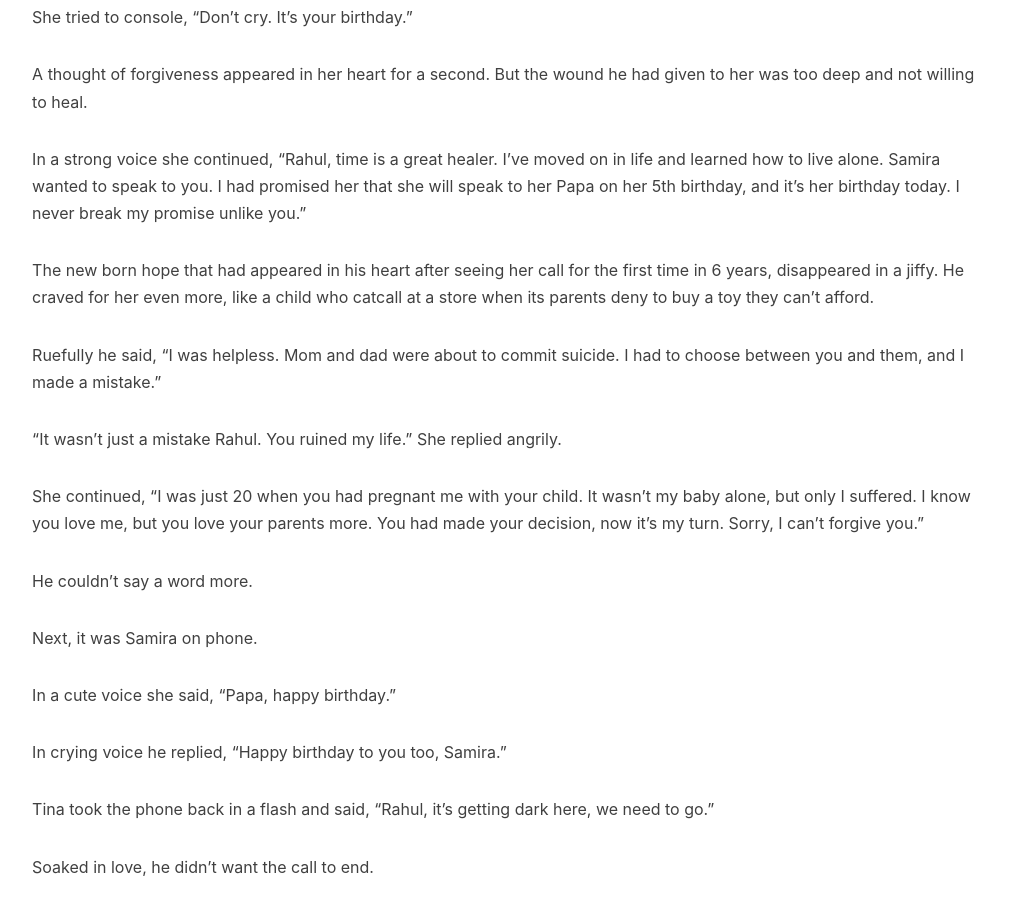
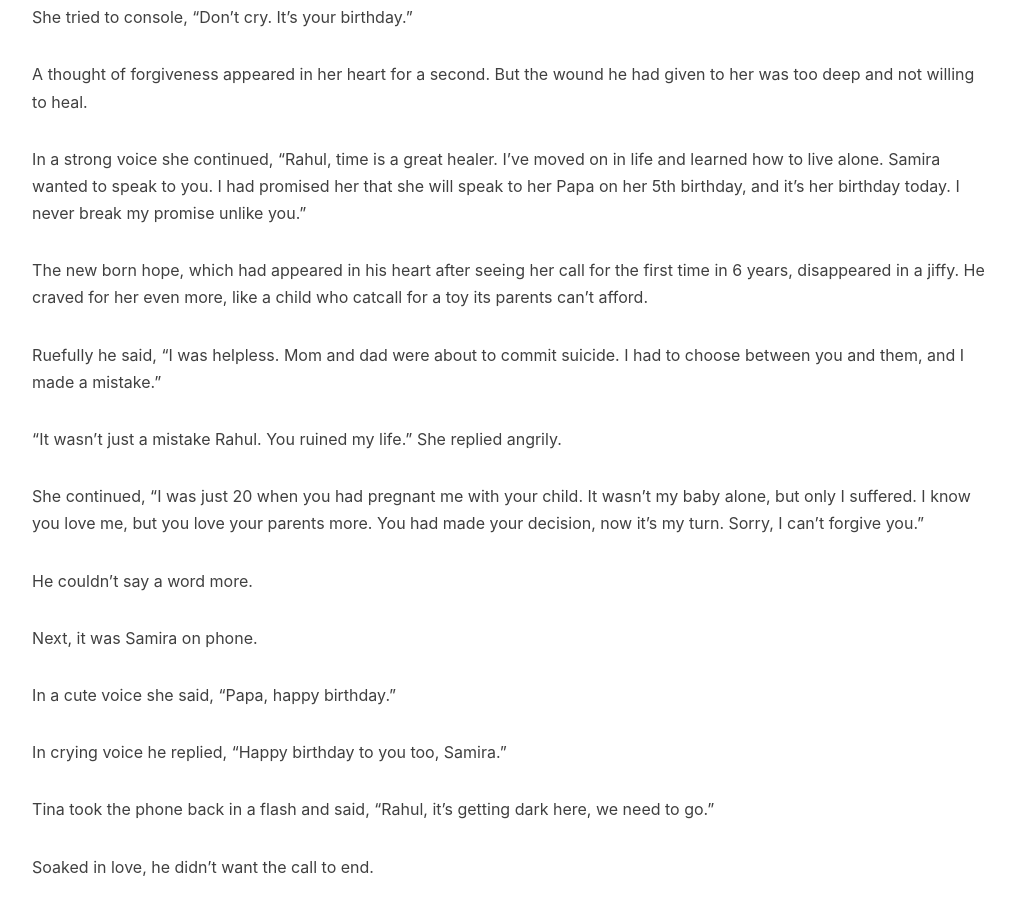
Before and after one commit to gargsaar/singlepage_website_ni, a Jekyll site: the page built from _posts/2019-09-04-i-am-glad-you-called.markdown, in a window 1280 px wide and 900 px high, scrolled down 1051 px. Shown: the whole window, without its empty margins (103-1118 px from the left). Built offline with Jekyll 4.4.1, drawn with Linux system fonts in a browser that asks for light colours; nearby versions of some CDN libraries.

Commit message:
Update 2019-09-04-i-am-glad-you-called.markdown

```diff
--- a/_posts/2019-09-04-i-am-glad-you-called.markdown
+++ b/_posts/2019-09-04-i-am-glad-you-called.markdown
@@ -35,7 +35,7 @@ A thought of forgiveness appeared in her heart for a second. But the wound he ha
 
 In a strong voice she continued, "Rahul, time is a great healer. I've moved on in life and learned how to live alone. Samira wanted to speak to you. I had promised her that she will speak to her Papa on her 5th birthday, and it's her birthday today. I never break my promise unlike you."
 
-The new born hope that had appeared in his heart after seeing her call for the first time in 6 years, disappeared in a jiffy. He craved for her even more, like a child who catcall at a store when its parents deny to buy a toy they can't afford.
+The new born hope, which had appeared in his heart after seeing her call for the first time in 6 years, disappeared in a jiffy. He craved for her even more, like a child who catcall for a toy its parents can't afford.
 
 Ruefully he said, "I was helpless. Mom and dad were about to commit suicide. I had to choose between you and them, and I made a mistake."
 
```
